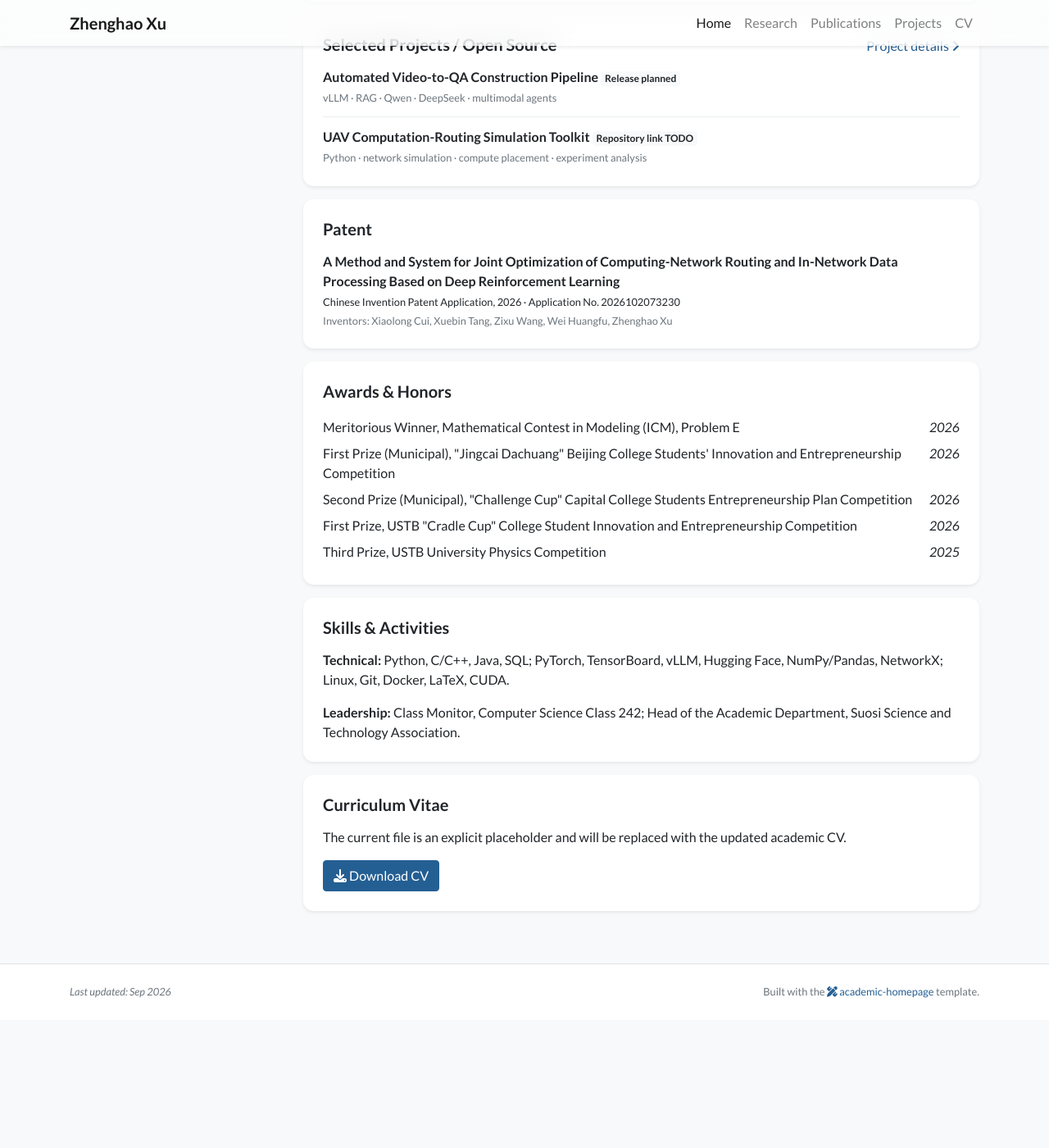
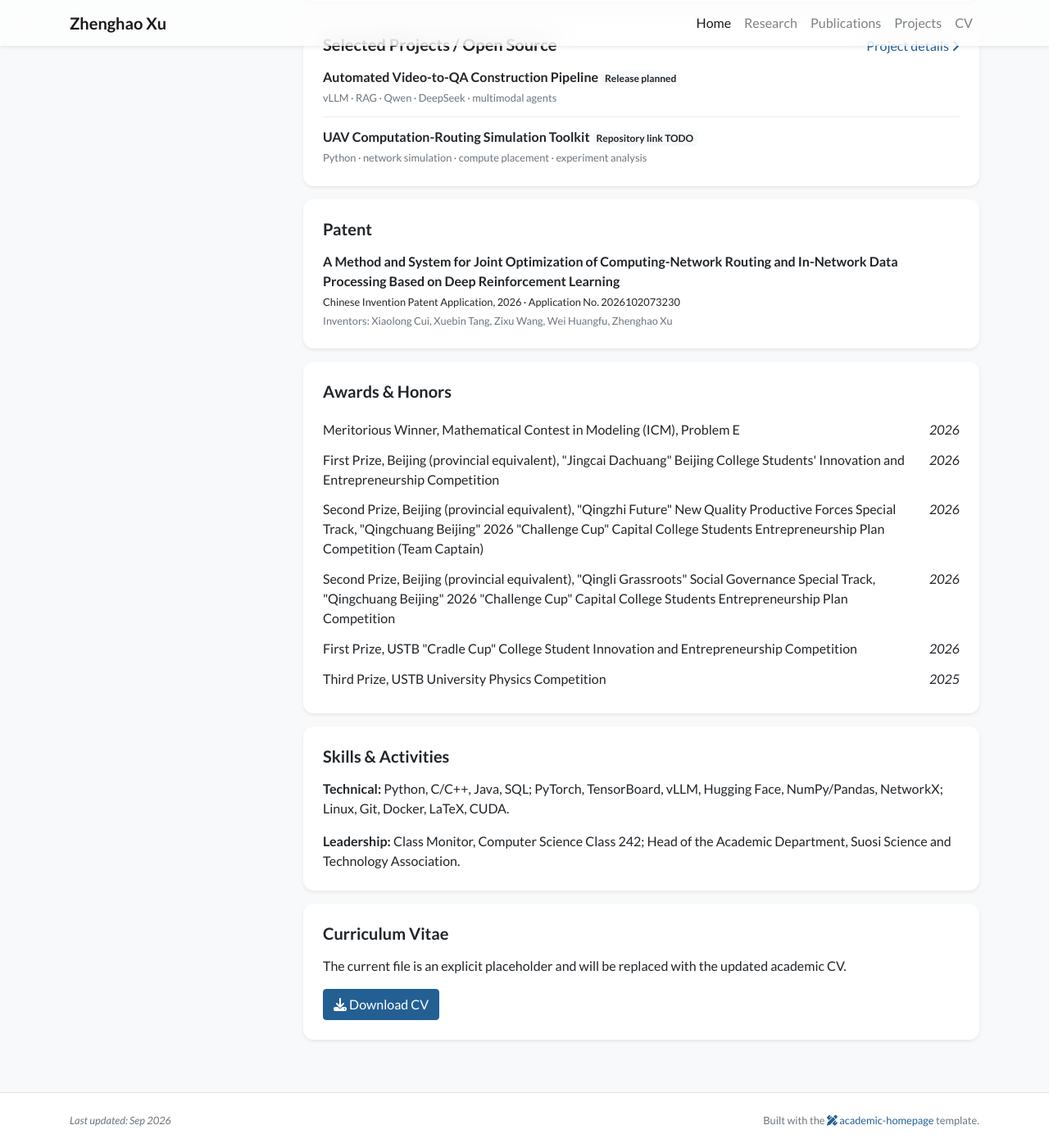
Before and after one commit to Xu-zhenghao-zzz/Xu-zhenghao-zzz.github.io, a Jekyll site: the page built from index.html, in a window 1280 px wide and 1400 px high, scrolled down 2400 px. Shown: the whole window at 82% size. Built offline with Jekyll 4.4.1, drawn with Linux system fonts in a browser that asks for light colours; nearby versions of some CDN libraries; a style sheet for code colours, icons or effects is not loaded; before the commit the page ends 3644 px from its top, so only the background shows below that.

Commit message:
Clarify Beijing awards as provincial equivalent and list both Challenge Cup tracks.
Co-authored-by: Cursor <cursoragent@cursor.com>

```diff
--- a/_data/profile.yml
+++ b/_data/profile.yml
@@ -67,9 +67,11 @@ education:
 awards:
   - name: Meritorious Winner, Mathematical Contest in Modeling (ICM), Problem E
     date: 2026
-  - name: First Prize (Municipal), "Jingcai Dachuang" Beijing College Students' Innovation and Entrepreneurship Competition
+  - name: First Prize, Beijing (provincial equivalent), "Jingcai Dachuang" Beijing College Students' Innovation and Entrepreneurship Competition
     date: 2026
-  - name: Second Prize (Municipal), "Challenge Cup" Capital College Students Entrepreneurship Plan Competition
+  - name: Second Prize, Beijing (provincial equivalent), "Qingzhi Future" New Quality Productive Forces Special Track, "Qingchuang Beijing" 2026 "Challenge Cup" Capital College Students Entrepreneurship Plan Competition (Team Captain)
+    date: 2026
+  - name: Second Prize, Beijing (provincial equivalent), "Qingli Grassroots" Social Governance Special Track, "Qingchuang Beijing" 2026 "Challenge Cup" Capital College Students Entrepreneurship Plan Competition
     date: 2026
   - name: First Prize, USTB "Cradle Cup" College Student Innovation and Entrepreneurship Competition
     date: 2026
--- a/assets/css/global.css
+++ b/assets/css/global.css
@@ -267,7 +267,8 @@ a:hover { color: #17466d; }
 }
 
 .compact-list { list-style: none; padding-left: 0; margin-bottom: 0; }
-.compact-list li { display: flex; gap: 1rem; justify-content: space-between; padding: 0.25rem 0; }
+.compact-list li { display: flex; gap: 1rem; justify-content: space-between; align-items: flex-start; padding: 0.4rem 0; }
+.compact-list li span { flex: 1; min-width: 0; }
 .compact-list em { white-space: nowrap; }
 
 .page-header { margin-bottom: 1.5rem; border-left: 4px solid #245f93 !important; }
```
